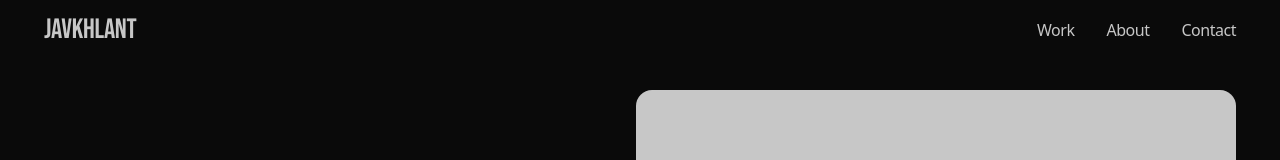
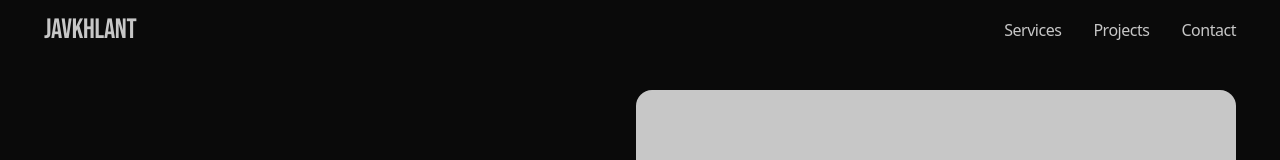
Before and after one commit to javkhlantS/portfolio, a Next.js app: page / in a window 1280 px wide. Shown: the top 160 px of the page. Built offline with nearby package versions, Linux system fonts and the light colour scheme.

Commit message:
make navigation work

```diff
--- a/app/globals.css
+++ b/app/globals.css
@@ -18,6 +18,10 @@
     }
 }
 
+html {
+    scroll-behavior: smooth;
+}
+
 html,
 body {
     @apply bg-dark text-offwhite;
--- a/components/layouts/footer.tsx
+++ b/components/layouts/footer.tsx
@@ -12,7 +12,7 @@ import Textarea from "../textarea";
 
 const Footer: FC = () => {
     return (
-        <footer className="py-16 md:py-20">
+        <footer id="contact" className="py-16 md:py-20">
             <div className="container flex flex-col gap-16 items-start md:flex-row md:gap-6 md:items-stretch">
                 <div className="flex flex-col justify-between md:w-1/2">
                     <div>
--- a/components/layouts/header.tsx
+++ b/components/layouts/header.tsx
@@ -3,6 +3,21 @@
 import { IconMenu, IconX } from "@tabler/icons-react";
 import Link from "next/link";
 import { FC, useState } from "react";
+
+const links = [
+    {
+        label: "Services",
+        href: "#services",
+    },
+    {
+        label: "Projects",
+        href: "#projects",
+    },
+    {
+        label: "Contact",
+        href: "#contact",
+    },
+];
 
 const Header: FC = () => {
     const [isMenuOpen, setIsMenuOpen] = useState(false);
@@ -20,7 +35,7 @@ const Header: FC = () => {
             <div className="container py-4 flex items-center justify-between gap-5">
                 <Link
                     href={"/"}
-                    className="uppercase font-bebas-neue text-[28px] tracking-[-0.01em] leading-none"
+                    className="uppercase font-bebas-neue text-[28px] tracking-[-0.01em] leading-none transition-all duration-300 hover:text-primary active:text-primary/80 active:scale-[0.98] active:transition-all active:duration-150"
                     onClick={closeMenu}
                 >
                     Javkhlant
@@ -41,15 +56,18 @@ const Header: FC = () => {
 
                 <nav className="hidden md:block">
                     <ul className="flex items-center gap-8 text-[16px] font-medium leading-6 tracking-[-0.03em]">
-                        <li>
-                            <Link href={"/"}>Work</Link>
-                        </li>
-                        <li>
-                            <Link href={"/"}>About</Link>
-                        </li>
-                        <li>
-                            <Link href={"/"}>Contact</Link>
-                        </li>
+                        {links.map((link, index) => {
+                            return (
+                                <li key={index}>
+                                    <Link
+                                        href={link.href}
+                                        className="transition-all duration-300 hover:text-primary active:text-primary/80 active:scale-[0.98] active:transition-all active:duration-150"
+                                    >
+                                        {link.label}
+                                    </Link>
+                                </li>
+                            );
+                        })}
                     </ul>
                 </nav>
             </div>
@@ -70,7 +88,7 @@ const Header: FC = () => {
                             <Link
                                 href={"/"}
                                 onClick={closeMenu}
-                                className="uppercase font-bebas-neue text-[28px] tracking-[-0.01em] leading-none"
+                                className="uppercase font-bebas-neue text-[28px] tracking-[-0.01em] leading-none transition-all duration-300 hover:text-primary active:text-primary/80 active:scale-[0.98] active:transition-all active:duration-150"
                             >
                                 Javkhlant
                             </Link>
@@ -81,21 +99,19 @@ const Header: FC = () => {
 
                         {/* Menu Items */}
                         <ul className="container py-6 flex flex-col gap-6 text-[16px] font-medium leading-6 tracking-[-0.03em]">
-                            <li>
-                                <Link href={"/"} onClick={closeMenu} className="block py-2">
-                                    Work
-                                </Link>
-                            </li>
-                            <li>
-                                <Link href={"/"} onClick={closeMenu} className="block py-2">
-                                    About
-                                </Link>
-                            </li>
-                            <li>
-                                <Link href={"/"} onClick={closeMenu} className="block py-2">
-                                    Contact
-                                </Link>
-                            </li>
+                            {links.map((link, index) => {
+                                return (
+                                    <li key={index}>
+                                        <Link
+                                            href={link.href}
+                                            onClick={closeMenu}
+                                            className="block py-2 transition-all duration-300 hover:text-primary active:text-primary/80 active:scale-[0.98]"
+                                        >
+                                            {link.label}
+                                        </Link>
+                                    </li>
+                                );
+                            })}
                         </ul>
                     </nav>
                 </>
--- a/components/projects.tsx
+++ b/components/projects.tsx
@@ -3,7 +3,7 @@ import ProjectItem from "./project-item";
 
 const ProjectsSection: FC = () => {
     return (
-        <section className="py-16 border-b border-b-dark-gray md:py-20">
+        <section id="projects" className="py-16 border-b border-b-dark-gray md:py-20">
             <div className="container">
                 <h2 className="uppercase text-white font-bebas-neue text-[43px] font-normal leading-none tracking-[-0.02em] mb-3 md:text-[76px] md:mb-2">
                     Featured Projects
--- a/components/services.tsx
+++ b/components/services.tsx
@@ -24,7 +24,7 @@ const ServicesSection: FC = () => {
     ];
 
     return (
-        <section className="py-16 border-b border-b-dark-gray md:py-20">
+        <section id="services" className="py-16 border-b border-b-dark-gray md:py-20">
             <div className="container">
                 <h2 className="uppercase text-white font-bebas-neue text-[43px] font-normal leading-none tracking-[-0.02em] mb-3 md:text-[76px] md:mb-2">
                     Services
```
